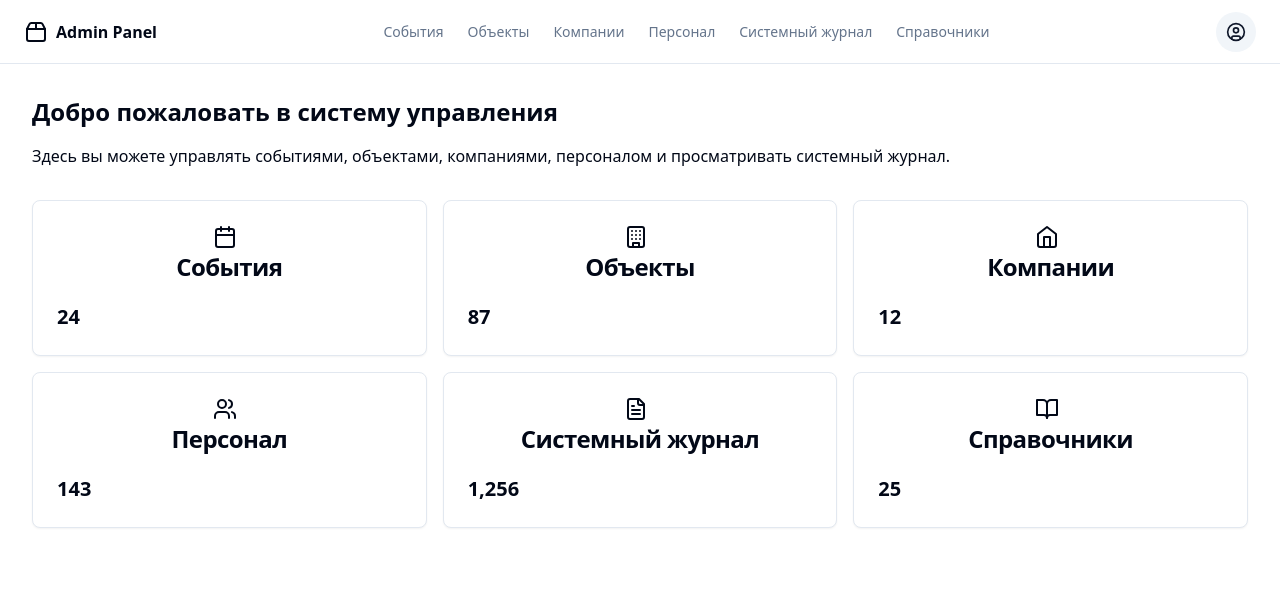
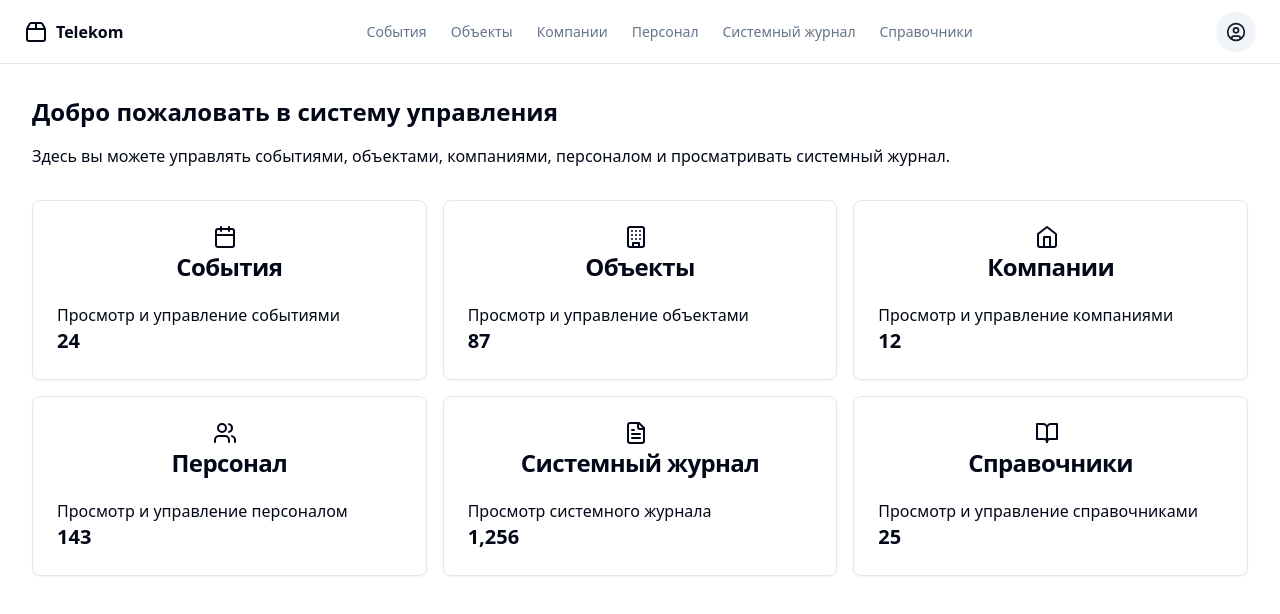
Before and after one commit to GPT-Engineer-App/admin-control-panel, a React (Vite) app: page / in a window 1280 px wide. Shown: the top 614 px of the page. Built offline with nearby package versions, Linux system fonts and the light colour scheme.

Commit message:
Updated header text to "Telekom" and added descriptions to all tiles on the main screen.

```diff
--- a/src/layouts/sidebar.jsx
+++ b/src/layouts/sidebar.jsx
@@ -18,7 +18,7 @@ const Layout = () => {
       <header className="sticky top-0 flex h-16 items-center gap-4 border-b bg-background px-4 md:px-6 justify-between">
         <div className="flex items-center gap-2 font-semibold">
           <Package2 className="h-6 w-6" />
-          <span>Admin Panel</span>
+          <span>Telekom</span>
         </div>
         <nav className="flex items-center gap-5 lg:gap-6 text-lg font-medium md:text-sm">
           {navItems.map((item) => (
--- a/src/pages/Index.jsx
+++ b/src/pages/Index.jsx
@@ -13,6 +13,7 @@ const Index = () => {
             <CardTitle>События</CardTitle>
           </CardHeader>
           <CardContent>
+            <p>Просмотр и управление событиями</p> {/* Added description */}
             <p className="text-xl font-bold">24</p>
           </CardContent>
         </Card>
@@ -22,6 +23,7 @@ const Index = () => {
             <CardTitle>Объекты</CardTitle>
           </CardHeader>
           <CardContent>
+            <p>Просмотр и управление объектами</p> {/* Added description */}
             <p className="text-xl font-bold">87</p>
           </CardContent>
         </Card>
@@ -31,6 +33,7 @@ const Index = () => {
             <CardTitle>Компании</CardTitle>
           </CardHeader>
           <CardContent>
+            <p>Просмотр и управление компаниями</p> {/* Added description */}
             <p className="text-xl font-bold">12</p>
           </CardContent>
         </Card>
@@ -40,6 +43,7 @@ const Index = () => {
             <CardTitle>Персонал</CardTitle>
           </CardHeader>
           <CardContent>
+            <p>Просмотр и управление персоналом</p> {/* Added description */}
             <p className="text-xl font-bold">143</p>
           </CardContent>
         </Card>
@@ -49,6 +53,7 @@ const Index = () => {
             <CardTitle>Системный журнал</CardTitle>
           </CardHeader>
           <CardContent>
+            <p>Просмотр системного журнала</p> {/* Added description */}
             <p className="text-xl font-bold">1,256</p>
           </CardContent>
         </Card>
@@ -58,6 +63,7 @@ const Index = () => {
             <CardTitle>Справочники</CardTitle>
           </CardHeader>
           <CardContent>
+            <p>Просмотр и управление справочниками</p> {/* Added description */}
             <p className="text-xl font-bold">25</p>
           </CardContent>
         </Card>
```
